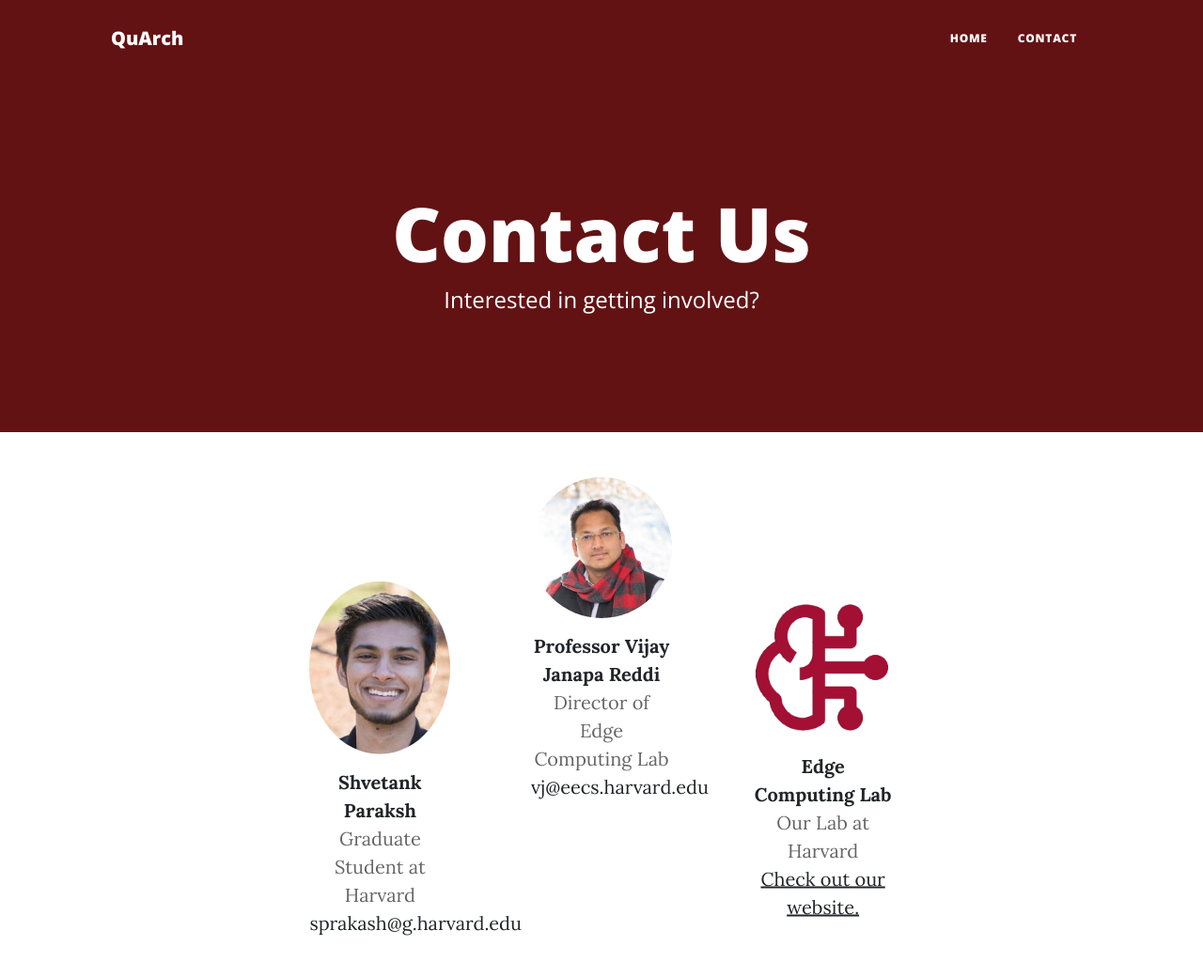
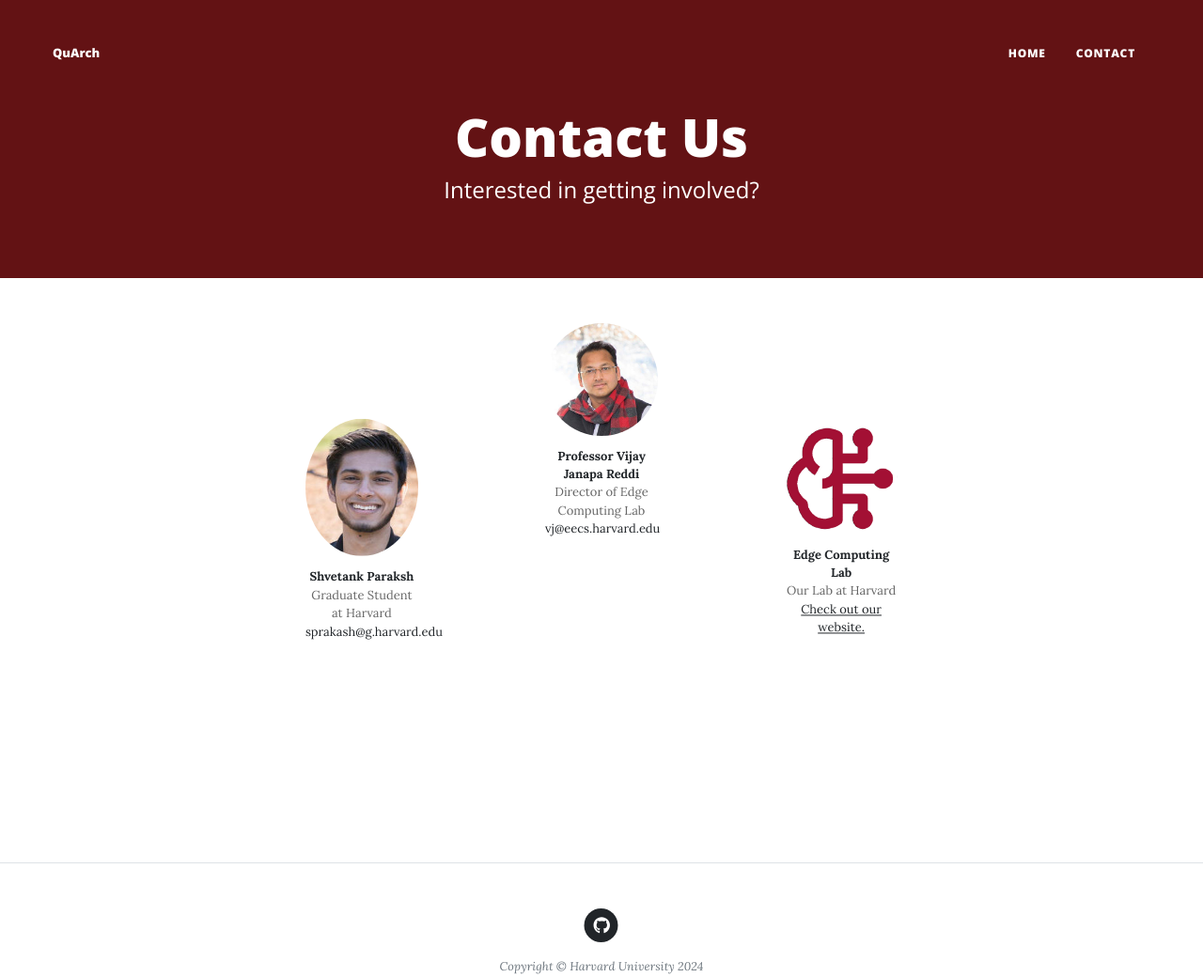
Before and after one commit to harvard-edge/QuArch, a website: page contact.html in a window 1280 px wide. Shown: the top 1040 px of the page at 94% size. Drawn offline with nearby package versions, Linux system fonts and the light colour scheme.

Commit message:
zoom out and fix embedding vis, contact page

```diff
--- a/contact.html
+++ b/contact.html
@@ -16,33 +16,53 @@
     <!-- Core theme CSS (includes Bootstrap)-->
     <link href="css/styles.css" rel="stylesheet" />
     <style>
+        body {
+            font-size: 0.9em;
+            /* Slightly increase the overall font size */
+        }
+
         .masthead {
             background-color: #a70000;
             color: white;
-            padding: 30px 0;
+            padding: 20px 0;
+            /* Increase padding slightly */
         }
 
         .navbar {
             background-color: #a70000;
         }
 
+        .navbar-nav .nav-link {
+            color: #ffffff !important;
+            font-size: 0.9em;
+            /* Increase font size slightly */
+            padding: 12px 24px;
+            /* Increase padding slightly */
+        }
+
+        .navbar-brand {
+            color: #ffffff !important;
+            font-size: 0.9em;
+            /* Increase font size slightly */
+        }
+
         @media (min-width: 992px) {
             header.masthead {
-                padding-top: 12.5rem;
-                padding-bottom: 8rem;
+                padding-top: 7rem;
+                padding-bottom: 5rem;
             }
             header.masthead .page-heading h1,
             header.masthead .page-heading .h1,
             header.masthead .site-heading h1,
             header.masthead .site-heading .h1 {
-                font-size: 5rem;
+                font-size: 3.5rem;
             }
             header.masthead .post-heading h1,
             header.masthead .post-heading .h1 {
-                font-size: 3.5rem;
+                font-size: 2.75rem;
             }
             header.masthead .post-heading .subheading {
-                font-size: 1.875rem;
+                font-size: 1.75rem;
             }
         }
 
@@ -51,14 +71,14 @@
             flex-direction: column;
             align-items: center;
             position: relative;
-            height: 600px;
-            /* Increased height for more vertical spread */
+            height: 550px;
+            /* Increase height slightly */
         }
 
         .team-member {
             position: absolute;
-            width: 150px;
-            /* Adjust width as needed */
+            width: 120px;
+            /* Increase width slightly */
             text-align: center;
         }
 
@@ -67,7 +87,8 @@
             width: 100%;
             height: auto;
             object-fit: cover;
-            margin-bottom: 15px;
+            margin-bottom: 12px;
+            /* Increase margin slightly */
         }
 
         .team-member:nth-child(1) {
@@ -77,16 +98,16 @@
         }
 
         .team-member:nth-child(2) {
-            top: 300px;
-            /* Increased vertical position */
-            left: 10%;
+            top: 220px;
+            /* Increase vertical position slightly */
+            left: 12%;
             transform: translate(-50%, -50%);
         }
 
         .team-member:nth-child(3) {
-            top: 300px;
-            /* Increased vertical position */
-            right: 10%;
+            top: 220px;
+            /* Increase vertical position slightly */
+            right: 12%;
             transform: translate(50%, -50%);
         }
 
@@ -94,6 +115,8 @@
             margin: 0;
             text-align: center;
             width: 100%;
+            font-size: 0.9em;
+            /* Increase font size slightly */
         }
 
         .team-member p.name {
@@ -103,30 +126,35 @@
         .team-member p.title {
             color: #666;
         }
+
+        .container {
+            max-width: 95%;
+            /* Increase container width slightly */
+        }
     </style>
 </head>
 
 <body>
     <!-- Navigation-->
     <nav class="navbar navbar-expand-lg navbar-light" id="mainNav">
-        <div class="container px-4 px-lg-5">
+        <div class="container px-3 px-lg-4">
             <a class="navbar-brand" href="index.html">QuArch</a>
             <button class="navbar-toggler" type="button" data-bs-toggle="collapse" data-bs-target="#navbarResponsive" aria-controls="navbarResponsive" aria-expanded="false" aria-label="Toggle navigation">
                 Menu
                 <i class="fas fa-bars"></i>
             </button>
             <div class="collapse navbar-collapse" id="navbarResponsive">
-                <ul class="navbar-nav ms-auto py-4 py-lg-0">
-                    <li class="nav-item"><a class="nav-link px-lg-3 py-3 py-lg-4" href="index.html">Home</a></li>
-                    <li class="nav-item"><a class="nav-link px-lg-3 py-3 py-lg-4" href="contact.html">Contact</a></li>
+                <ul class="navbar-nav ms-auto py-3 py-lg-4">
+                    <li class="nav-item"><a class="nav-link px-lg-3 py-2 py-lg-3" href="index.html">Home</a></li>
+                    <li class="nav-item"><a class="nav-link px-lg-3 py-2 py-lg-3" href="contact.html">Contact</a></li>
                 </ul>
             </div>
         </div>
     </nav>
     <!-- Page Header-->
     <header class="masthead" style="background-color: #a70000;">
-        <div class="container position-relative px-4 px-lg-5">
-            <div class="row gx-4 gx-lg-5 justify-content-center">
+        <div class="container position-relative px-3 px-lg-4">
+            <div class="row gx-3 gx-lg-4 justify-content-center">
                 <div class="col-md-10 col-lg-8 col-xl-7">
                     <div class="page-heading">
                         <h1>Contact Us</h1>
@@ -138,8 +166,8 @@
     </header>
     <!-- Main Content-->
     <main class="mb-4">
-        <div class="container px-4 px-lg-5">
-            <div class="row gx-4 gx-lg-5 justify-content-center">
+        <div class="container px-3 px-lg-4">
+            <div class="row gx-3 gx-lg-4 justify-content-center">
                 <div class="col-md-10 col-lg-8 col-xl-7" style="text-align: center;">
                     <div class="team-container">
                         <div class="team-member">
@@ -167,8 +195,8 @@
     </main>
     <!-- Footer-->
     <footer class="border-top">
-        <div class="container px-4 px-lg-5">
-            <div class="row gx-4 gx-lg-5 justify-content-center">
+        <div class="container px-3 px-lg-4">
+            <div class="row gx-3 gx-lg-4 justify-content-center">
                 <div class="col-md-10 col-lg-8 col-xl-7">
                     <ul class="list-inline text-center">
                         <li class="list-inline-item">
```
Also changed, not shown: index.html (+67 -38 lines).
